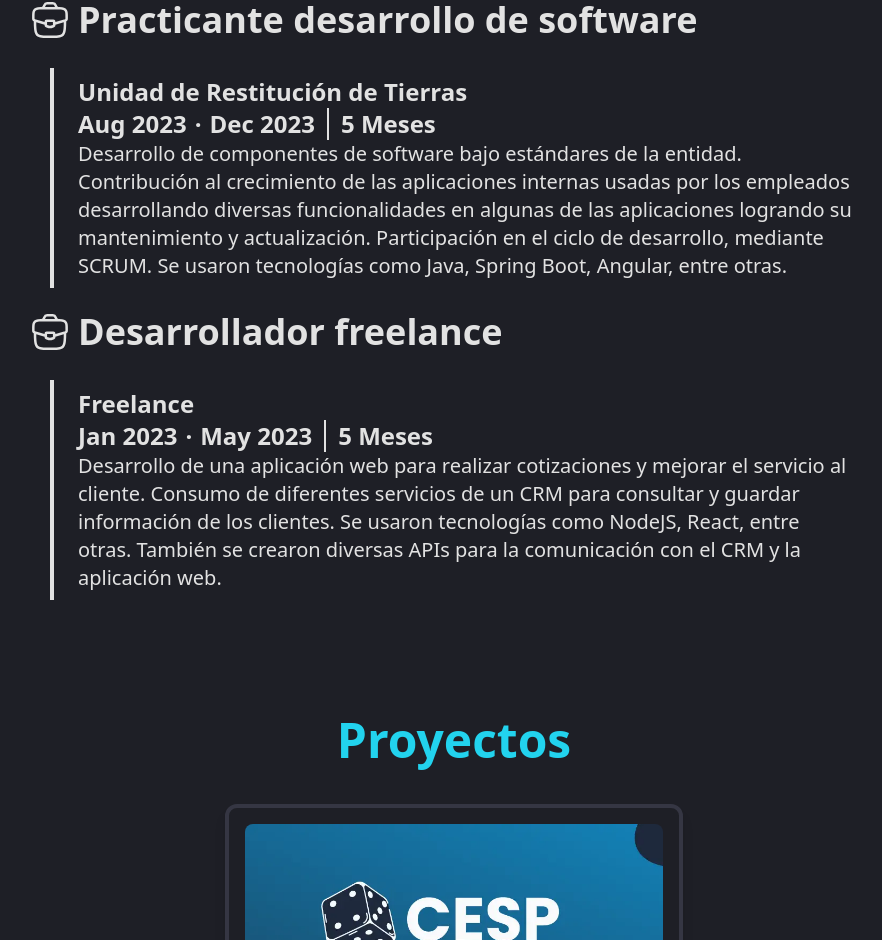
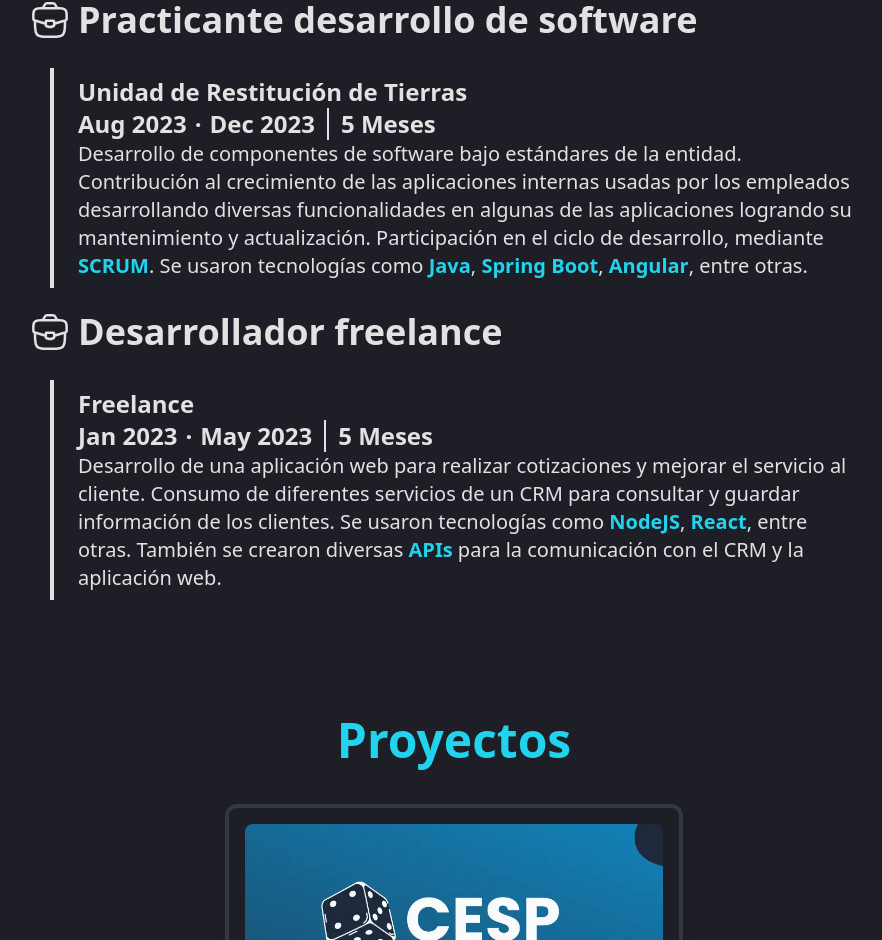
Before and after one commit to Andresssg/Portfolio, a React (Vite) app: page / in a window 1280 px wide. Shown: the part 964-1904 px from the top of the page, without its empty margins (186-1068 px from the left). Built offline with nearby package versions, Linux system fonts and the light colour scheme.

Commit message:
Use keyword component and destructure experience obj

```diff
--- a/src/components/Experience.jsx
+++ b/src/components/Experience.jsx
@@ -1,17 +1,20 @@
 import useDiffDates from '../hooks/useDiffDates'
 import Suitcase from '../icons/Suitcase'
+import Keywords from './Keywords'
 
 function Experience ({ experience }) {
-  const { startLocaleDate, endLocaleDate, amountMonths } = useDiffDates(experience.start, experience.end)
+  const { title, company, description, start, end } = experience
+  const { startLocaleDate, endLocaleDate, amountMonths } = useDiffDates(start, end)
+
   return experience
     ? (
       <article className='flex flex-col my-3 w-full mx-auto px-6 container lg:max-w-4xl md:max-w-2xl lg:gap-y-5 justify-center items-left '>
         <div className='flex items-center gap-2 text-2xl lg:text-4xl'>
           <Suitcase className='w-10 h-10' />
-          <h2 className='font-bold'>{experience.title}</h2>
+          <h2 className='font-bold'>{title}</h2>
         </div>
         <div className='mt-2 ml-5 py-2 px-6 font-semibold text-xl lg:text-2xl border-light-gray border-l-4'>
-          <p className=''>{experience.company}</p>
+          <p className=''>{company}</p>
           <div className='flex capitalize'>
             <div className='flex gap-x-2 pr-3 items-center border-r-2 border-light-gray'>
               <p>{startLocaleDate}</p>
@@ -21,7 +24,7 @@ function Experience ({ experience }) {
             </div>
             <p className='px-3'>{amountMonths} meses</p>
           </div>
-          <p className='font-normal text-lg lg:text-xl'>{experience.description}</p>
+          <Keywords description={description} />
         </div>
       </article>
       )
```
